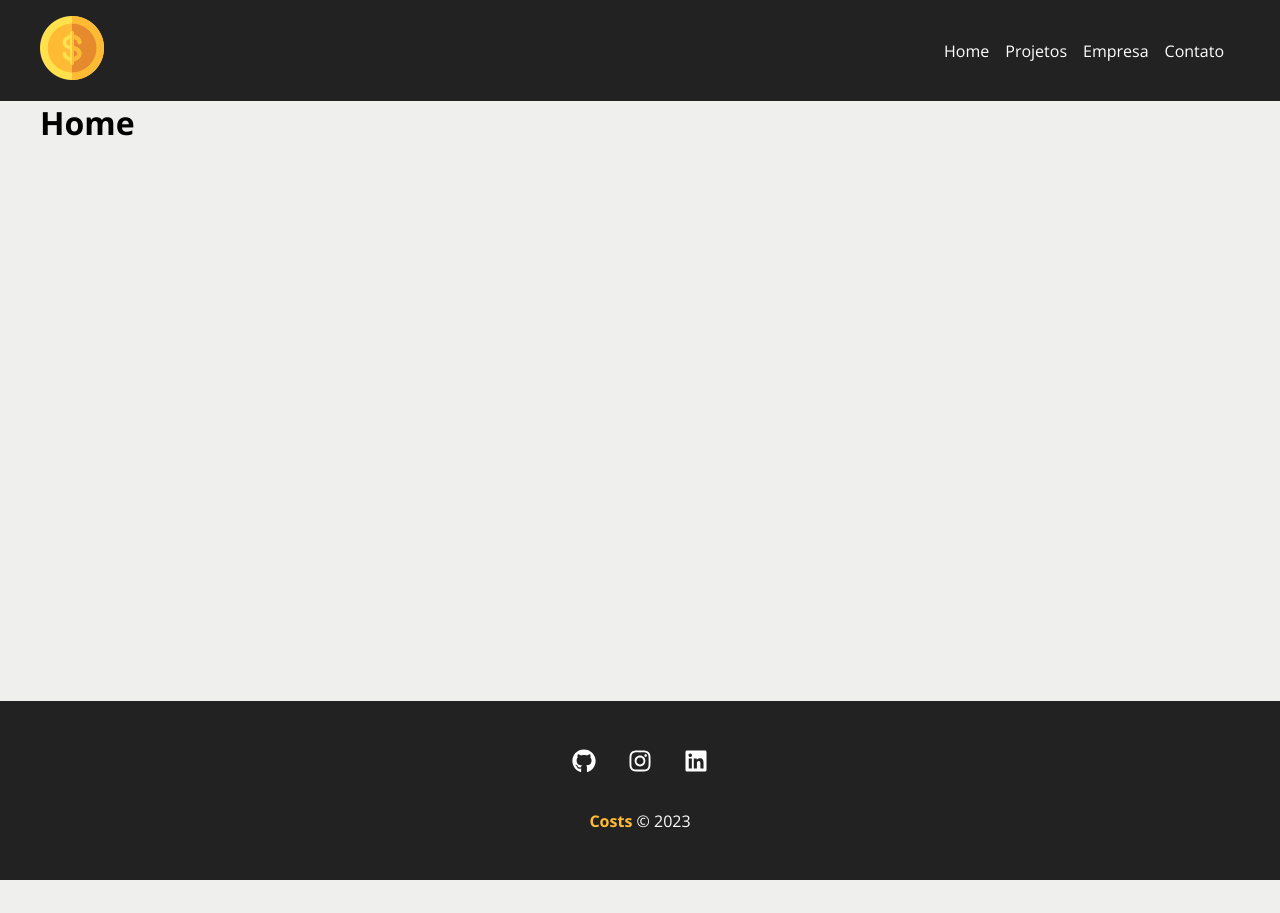
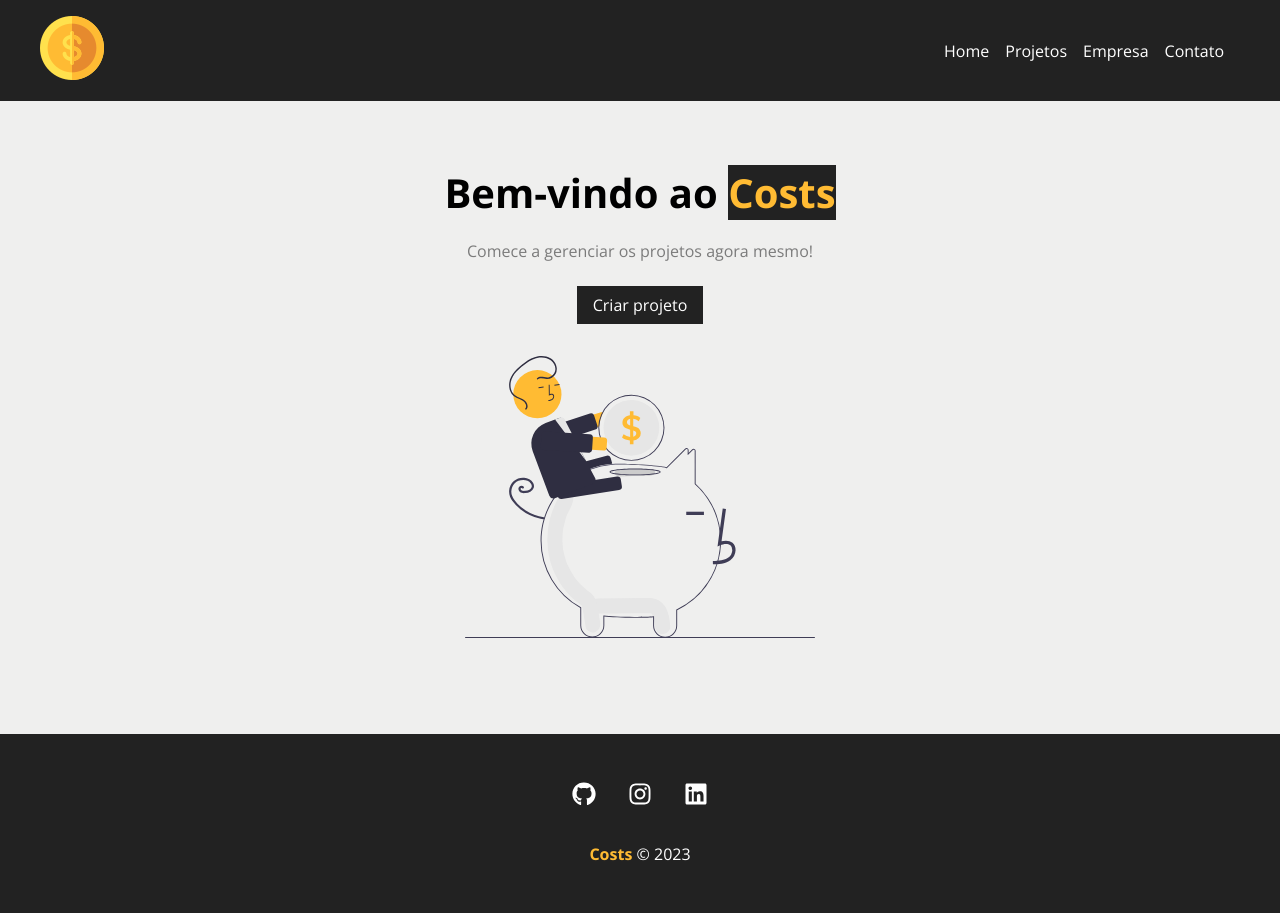
Before and after one commit to Pedroanjoss/Projeto-Costs, a React (Create React App) app in the folder costs/: page / in a window 1280 px wide. Before the commit the page ends 880 px from the top, so only its background shows below. Built offline with nearby package versions, Linux system fonts and the light colour scheme.

Commit message:
criando a home

```diff
--- a/costs/src/components/pages/Home.js
+++ b/costs/src/components/pages/Home.js
@@ -1,5 +1,18 @@
+import styles from './Home.module.css'
+import savings from '../../img/savings.svg'
+import LinkButton from './LinkButton'
+
 function Home() {
-    return <h1>Home</h1>
+    return (
+        <section className={styles.home_container}>
+            <h1>
+                Bem-vindo ao <span>Costs</span>
+            </h1>
+            <p>Comece a gerenciar os projetos agora mesmo!</p>
+            <LinkButton to="newproject" text="Criar projeto" />
+            <img src={savings} alt="Costs"/>
+        </section>
+    )
 }
 
 export default Home
--- /dev/null
+++ b/costs/src/components/pages/Home.module.css
@@ -0,0 +1,29 @@
+.home_container{
+    width: 100%;
+    display: flex;
+    flex-direction: column;
+    align-items: center;
+    justify-content: center;
+    padding: 4em;
+}
+
+.home_container h1{
+    font-size: 2.5em;
+    margin-bottom: 0.5em;
+}
+
+.home_container h1 span{
+    color: #ffbb33;
+    padding-inline-start: 0 0,2em;
+    background-color: #222;
+}
+
+.home_container p {
+    margin-bottom: 1.5em;
+    color: #7b7b7b;
+}
+
+.home_container img {
+    width: 350px;
+    margin: 2em 0;
+}
--- /dev/null
+++ b/costs/src/components/pages/LinkButton.js
@@ -0,0 +1,13 @@
+import styles from './LinkButton.module.css'
+import {Link} from 'react-router-dom'
+
+
+function LinkButton({to, text}){
+    return(
+        <Link className={styles.btn} to={to}>
+            {text}
+        </Link>
+    )
+}
+
+export default LinkButton
--- /dev/null
+++ b/costs/src/components/pages/LinkButton.module.css
@@ -0,0 +1,11 @@
+.btn {
+    background-color: #222;
+    color: #fff;
+    padding: 0.5em 1em;
+    text-decoration: none;
+    transition: 0.5em;
+}
+
+.btn:hover {
+    color: #ffbb33;
+}
```
